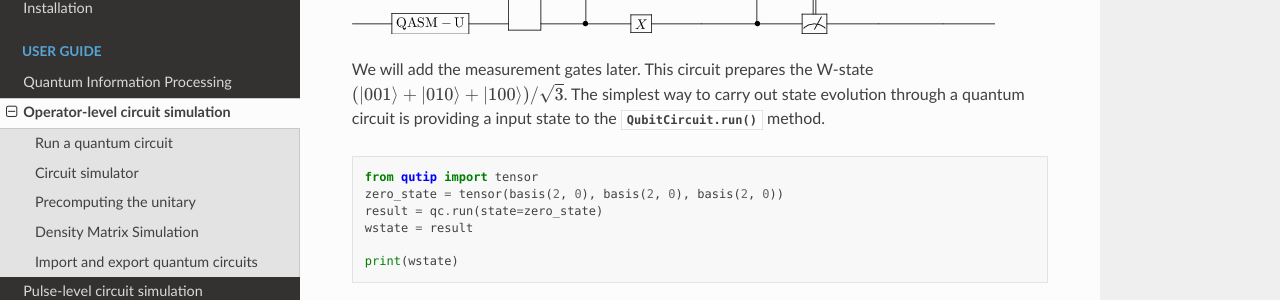
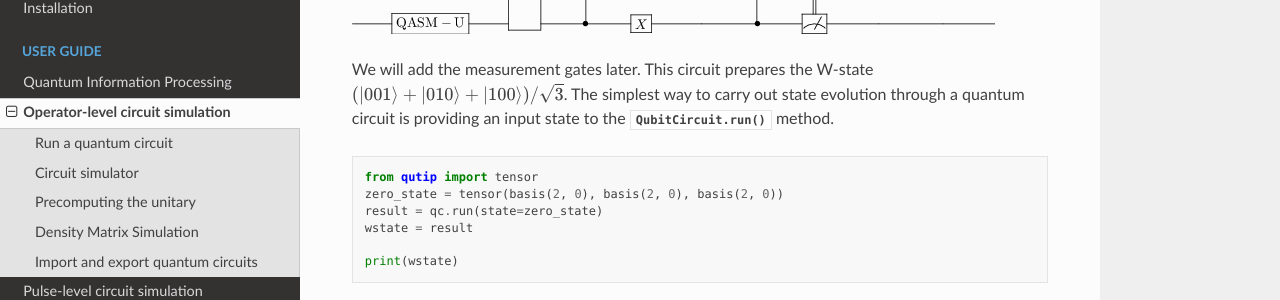
Before and after one commit to qutip/qutip-qip, a Sphinx documentation site: the page built from docs/source/qip-simulator.rst, in a window 1280 px wide and 900 px high, scrolled down 671 px. Shown: the part 173-473 px from the top of the window. Built offline with Sphinx 7.4.7 and the Read the Docs theme 2.0.0, drawn with Linux system fonts in a browser that asks for light colours.

Commit message:
fix typos in the docs

```diff
--- a/docs/source/qip-simulator.rst
+++ b/docs/source/qip-simulator.rst
@@ -34,7 +34,7 @@ It corresponds to the following circuit:
 
 We will add the measurement gates later. This circuit prepares the W-state :math:`\newcommand{\ket}[1]{\left|{#1}\right\rangle} (\ket{001} + \ket{010} + \ket{100})/\sqrt{3}`.
 The simplest way to carry out state evolution through a quantum circuit is
-providing a input state to the :meth:`.QubitCircuit.run`
+providing an input state to the :meth:`.QubitCircuit.run`
 method.
 
 .. testcode::
```
Also changed, not shown: docs/source/qip-processor.rst (+7 -7 lines).
